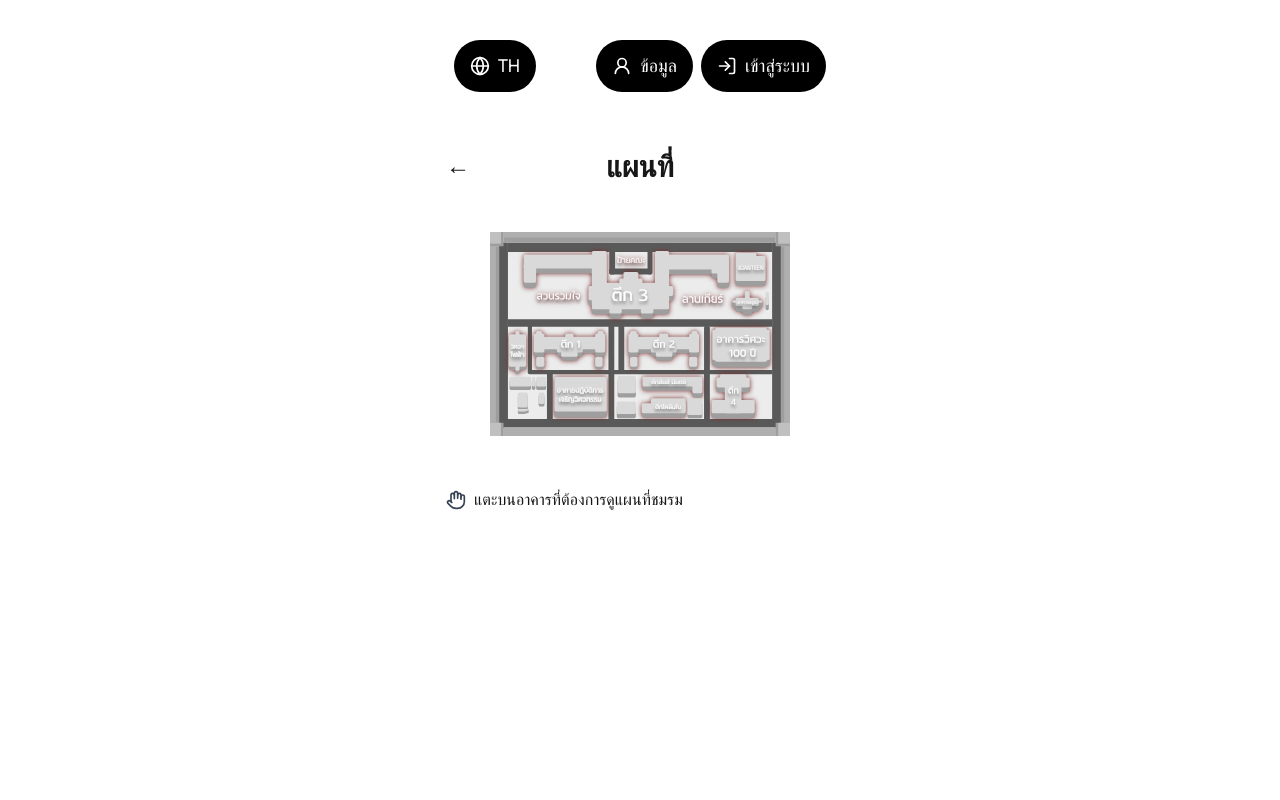
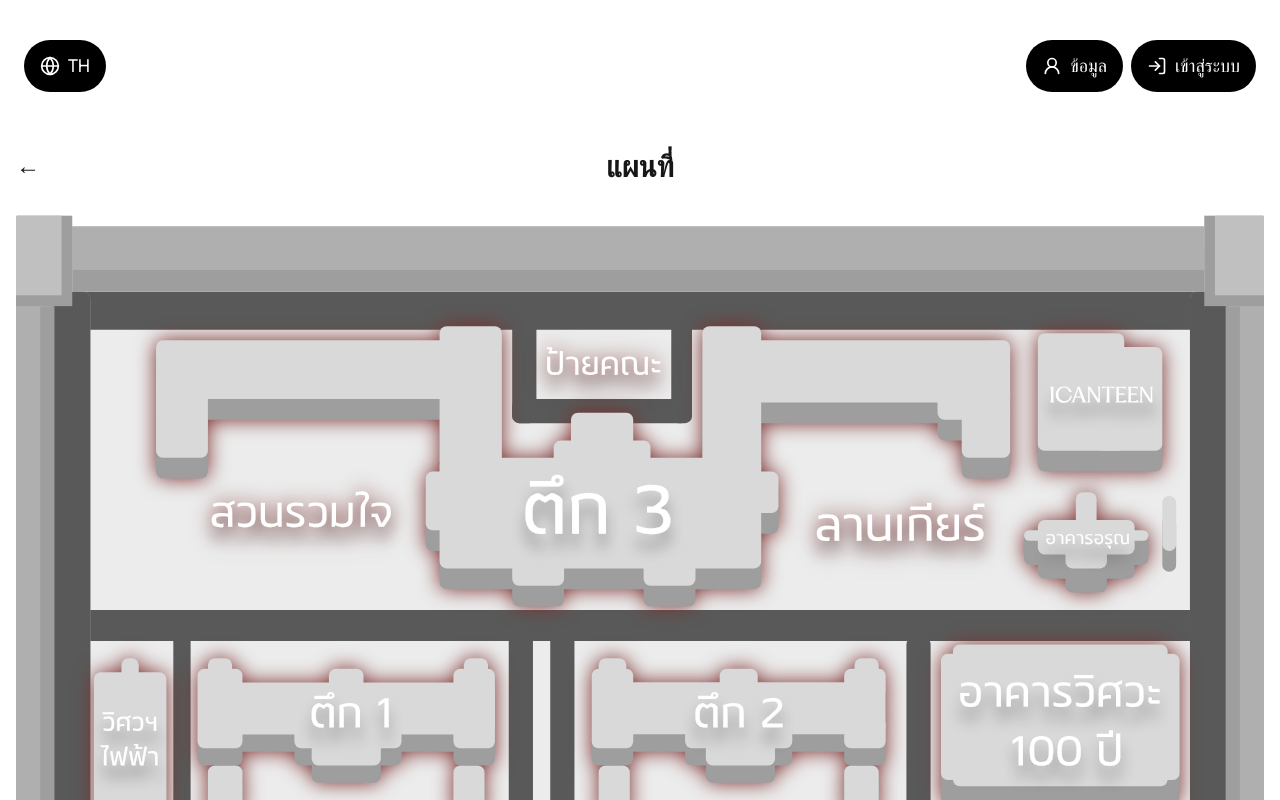
Before and after one commit to IT-Vishnu24th/vishnu24th-website, a Next.js app: page /map in a window 1280 px wide. Shown: the top 800 px of the page. Built offline with nearby package versions, Linux system fonts and the light colour scheme; no server answers.

Commit message:
fix : make svg reponsive

```diff
--- a/public/map/engineer.html
+++ b/public/map/engineer.html
@@ -16,16 +16,15 @@
       }
 
       body {
-        display: flex;
-        align-items: center;
-        justify-content: center;
+        position: relative;
       }
 
       svg {
+        position: absolute;
+        top: 0;
+        left: 0;
         width: 100%;
         height: 100%;
-        max-width: 100%;
-        max-height: 100%;
         display: block;
       }
 
--- a/src/app/map/page.tsx
+++ b/src/app/map/page.tsx
@@ -104,7 +104,7 @@ export default function MapPage() {
   const selected = selectedBuilding ? buildingData[selectedBuilding] : null
 
   return (
-    <div className="max-w-[420px] mx-auto pb-8 font-sans">
+    <div className="mx-auto pb-8 font-sans">
       <Header />
       {/* Top Bar */}
       <div className="flex items-center px-4 pt-4 pb-2">
@@ -123,7 +123,7 @@ export default function MapPage() {
         <iframe
           src="/map/engineer.html"
           title="แผนที่"
-          className="w-full h-[260px] border-0 block"
+          className="block w-full aspect-[4/3] border-0"
           scrolling="no"
         />
       </div>
```
